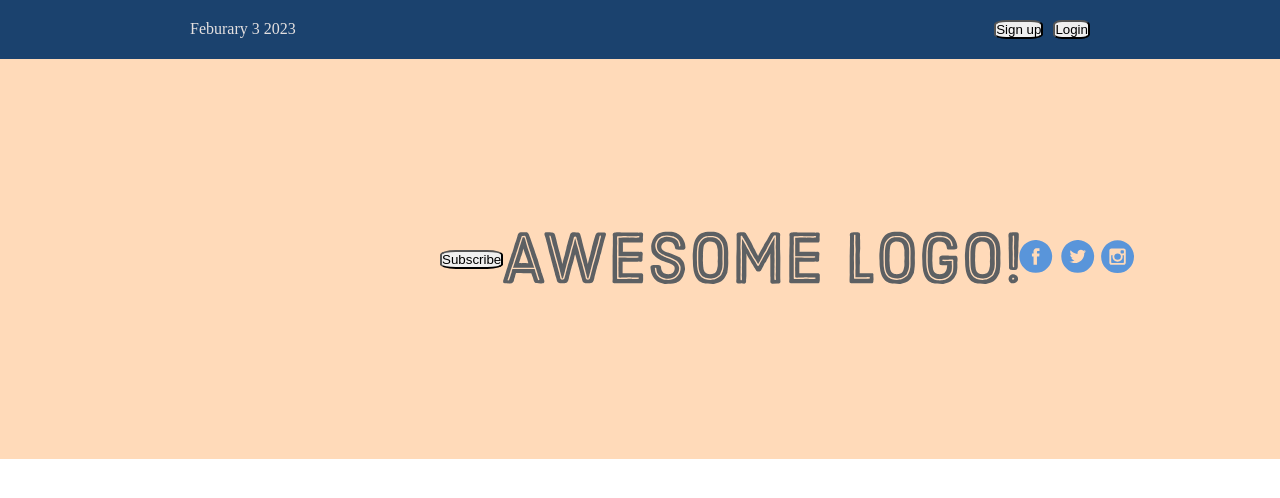
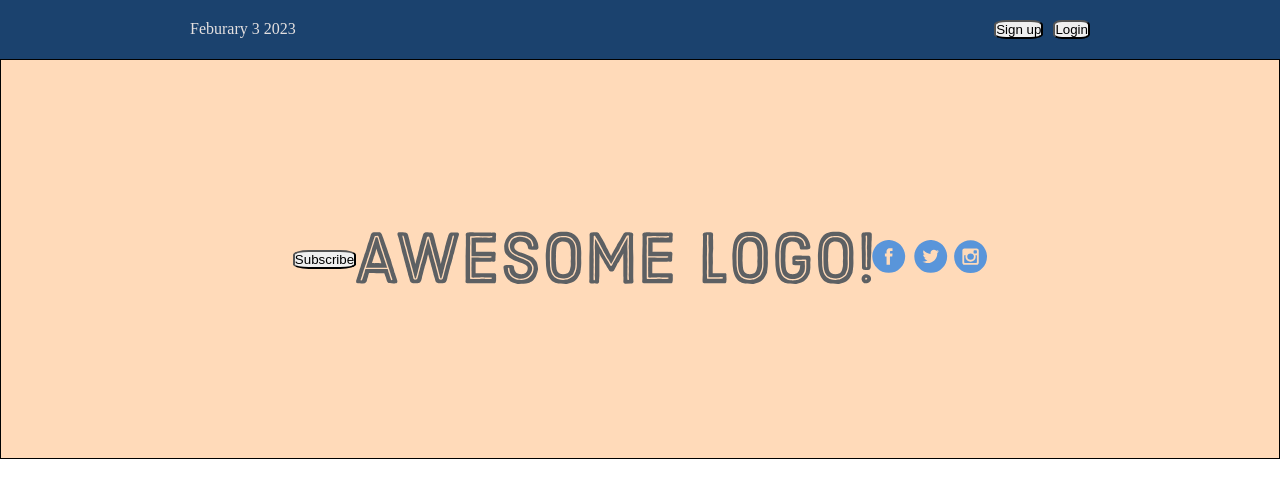
Before and after one commit to bikesh28/WEB-TRAINING-BCA, a plain HTML site: page flexbox/index.html in a window 1280 px wide. Drawn offline with Linux system fonts and the light colour scheme.

Commit message:
flexbox 2.0

```diff
--- a/flexbox/style.css
+++ b/flexbox/style.css
@@ -39,11 +39,13 @@ button{
     justify-content: end;
 } */
 .hero{
-    width: 400px;
+    width: 100%;
     height: 400px;
     display: flex;
-    justify-content: space-between;
+    /* justify-content: space-between; */
     align-items: center;
+    border: 1px solid black;
+    justify-content: center;
 }
 /* .subscribe{
     color: blue;
```
